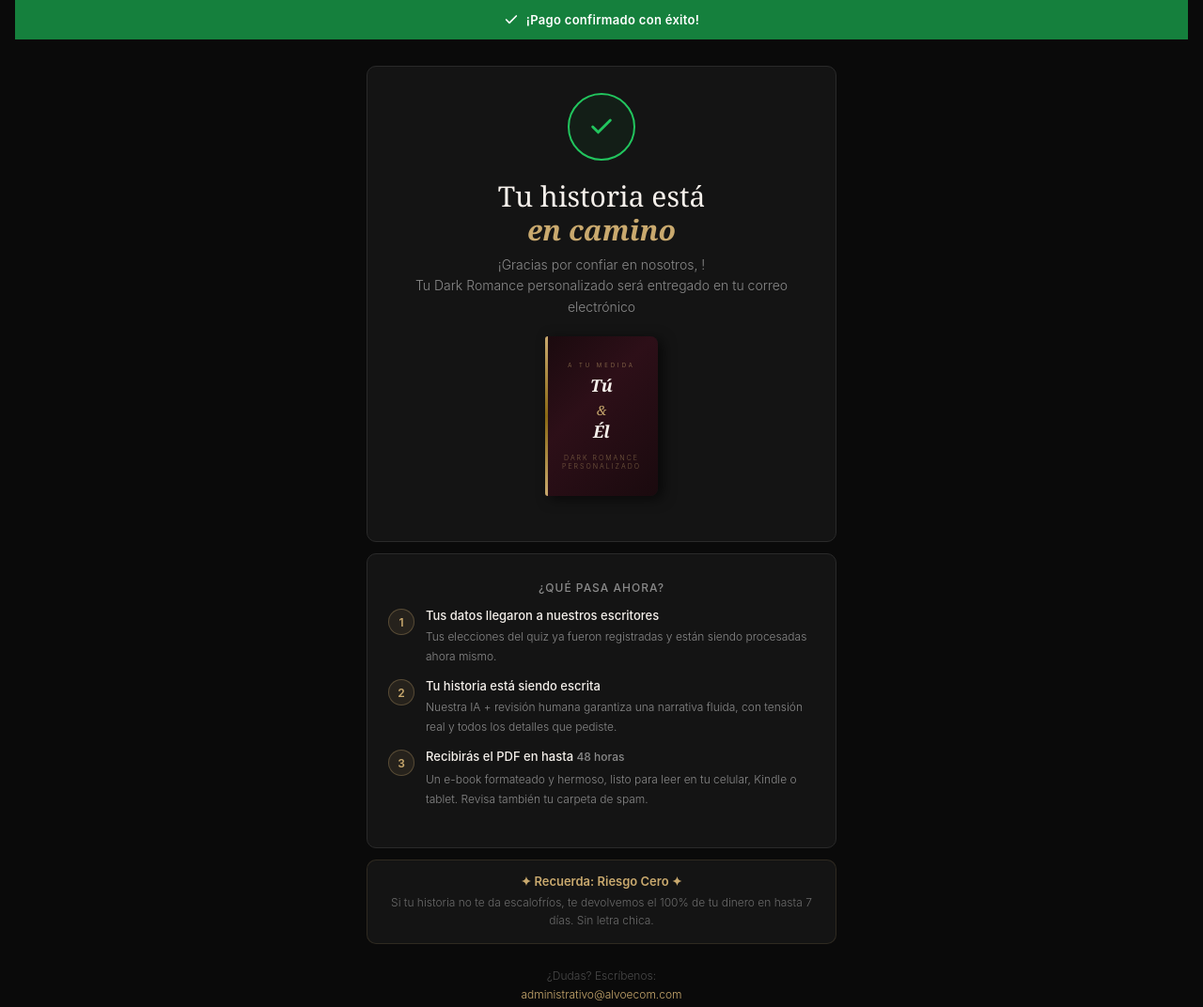
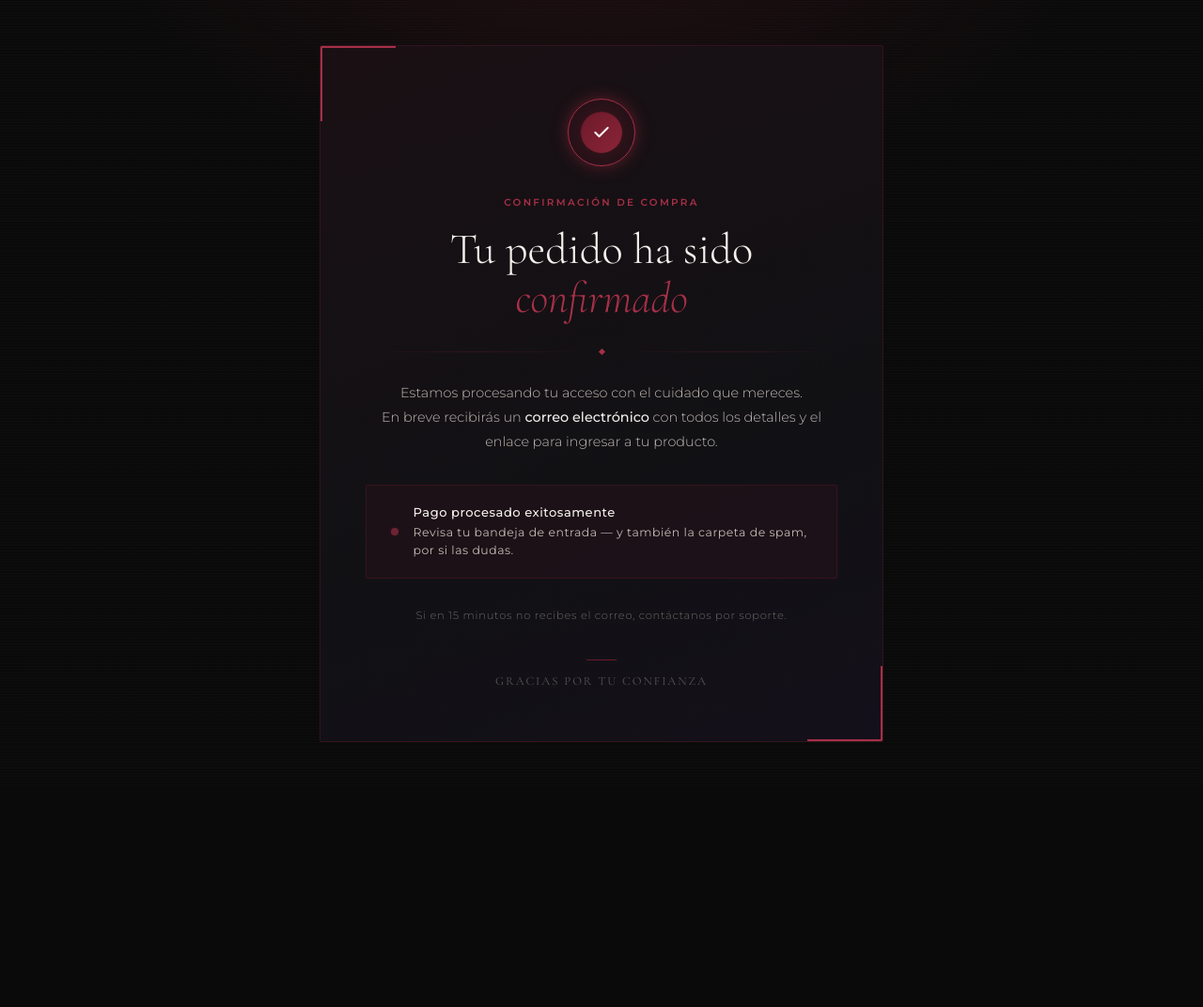
Before and after one commit to marcosffcode/seuromance, a plain HTML site: page gracias/index.html in a window 1280 px wide. Shown: the whole page at 94% size. After the commit the page ends 838 px from the top, so only its background shows below. Drawn offline with nearby package versions, Linux system fonts and the light colour scheme.

Commit message:
Update index.html

```diff
--- a/gracias/index.html
+++ b/gracias/index.html
@@ -1,254 +1,356 @@
 <!DOCTYPE html>
 <html lang="es-MX">
 <head>
-  <meta charset="UTF-8"/>
-  <meta name="viewport" content="width=device-width, initial-scale=1, maximum-scale=1"/>
-  <title>¡Tu historia está en camino! ✨</title>
+  <meta charset="UTF-8" />
+  <meta name="viewport" content="width=device-width, initial-scale=1.0" />
+  <title>¡Pedido Confirmado!</title>
+  <link href="https://fonts.googleapis.com/css2?family=Cormorant+Garamond:ital,wght@0,300;0,400;0,600;1,300;1,400&family=Montserrat:wght@300;400;500;600&display=swap" rel="stylesheet" />
   <style>
-    :root {
-      --bg: #0A0A0A;
-      --bg-card: #141414;
-      --border: #2a2a2a;
-      --gold: #C9A96E;
-      --green: #22c55e;
-      --green-bg: rgba(21,128,61,.1);
-      --cream: #F5F0EB;
-      --muted: #8a8a8a;
-      --serif: Georgia, 'Times New Roman', serif;
-      --sans: -apple-system, BlinkMacSystemFont, 'Segoe UI', Helvetica, Arial, sans-serif;
+    *, *::before, *::after {
+      box-sizing: border-box;
+      margin: 0;
+      padding: 0;
     }
 
-    *, *::before, *::after { box-sizing: border-box; margin: 0; padding: 0; }
+    :root {
+      --wine:        #6B1A2A;
+      --wine-light:  #8C2438;
+      --wine-glow:   #A63048;
+      --black:       #0A0A0A;
+      --near-black:  #111114;
+      --charcoal:    #1C1C20;
+      --white:       #F5F0ED;
+      --white-dim:   #C2B9B4;
+      --border:      rgba(107, 26, 42, 0.35);
+    }
 
+    html, body {
+      min-height: 100%;
+      background-color: var(--black);
+      color: var(--white);
+      font-family: 'Montserrat', sans-serif;
+      font-weight: 300;
+      -webkit-font-smoothing: antialiased;
+    }
+
+    /* ── Background texture ── */
     body {
-      font-family: var(--sans);
-      font-weight: 300;
-      background: var(--bg);
-      color: var(--cream);
+      background-image:
+        radial-gradient(ellipse 60% 50% at 50% -10%, rgba(107, 26, 42, 0.22) 0%, transparent 70%),
+        repeating-linear-gradient(
+          0deg,
+          transparent,
+          transparent 2px,
+          rgba(255,255,255,0.012) 2px,
+          rgba(255,255,255,0.012) 3px
+        );
+    }
+
+    /* ── Layout ── */
+    .page {
       min-height: 100vh;
       display: flex;
       flex-direction: column;
       align-items: center;
-      padding: 0 16px 60px;
+      justify-content: center;
+      padding: 3rem 1.5rem;
     }
 
-    /* ── Topo ── */
-    .topo {
+    .card {
+      max-width: 600px;
       width: 100%;
-      background: #15803d;
-      padding: 13px 16px;
+      background: linear-gradient(160deg, #1a1014 0%, var(--near-black) 60%, #14101a 100%);
+      border: 1px solid var(--border);
+      border-radius: 2px;
+      padding: 3.5rem 3rem;
+      position: relative;
+      overflow: hidden;
+      animation: fadeUp 0.9s cubic-bezier(0.22, 1, 0.36, 1) both;
+    }
+
+    /* Corner accent — the signature element */
+    .card::before {
+      content: '';
+      position: absolute;
+      top: 0; left: 0;
+      width: 80px; height: 80px;
+      border-top: 2px solid var(--wine-glow);
+      border-left: 2px solid var(--wine-glow);
+      border-radius: 2px 0 0 0;
+    }
+    .card::after {
+      content: '';
+      position: absolute;
+      bottom: 0; right: 0;
+      width: 80px; height: 80px;
+      border-bottom: 2px solid var(--wine-glow);
+      border-right: 2px solid var(--wine-glow);
+      border-radius: 0 0 2px 0;
+    }
+
+    /* ── Icon ── */
+    .seal {
+      width: 72px;
+      height: 72px;
+      margin: 0 auto 2rem;
+      position: relative;
       display: flex;
       align-items: center;
       justify-content: center;
-      gap: 8px;
-      margin-bottom: 28px;
-    }
-    .topo span { font-size: 13px; font-weight: 600; color: #fff; letter-spacing: .3px; }
-
-    /* ── Layout ── */
-    .page { width: 100%; max-width: 500px; }
-
-    .card {
-      background: var(--bg-card);
-      border: 1px solid var(--border);
-      border-radius: 10px;
-      padding: 28px 22px;
-      margin-bottom: 12px;
-      text-align: center;
+      animation: sealPop 0.6s 0.5s cubic-bezier(0.34, 1.56, 0.64, 1) both;
     }
 
-    /* ── Check circle ── */
-    .check-circle {
-      width: 72px; height: 72px;
+    .seal-ring {
+      position: absolute;
+      inset: 0;
       border-radius: 50%;
-      background: var(--green-bg);
-      border: 2px solid var(--green);
-      display: flex; align-items: center; justify-content: center;
-      margin: 0 auto 20px;
-      animation: pop .45s cubic-bezier(.17,.67,.3,1.3) both;
-    }
-    @keyframes pop {
-      from { transform: scale(0); opacity: 0; }
-      to   { transform: scale(1); opacity: 1; }
-    }
-    .check-circle svg {
-      stroke-dasharray: 30;
-      stroke-dashoffset: 30;
-      animation: draw .35s .45s ease forwards;
-    }
-    @keyframes draw { to { stroke-dashoffset: 0; } }
-
-    /* ── Hero text ── */
-    h1 {
-      font-family: var(--serif);
-      font-weight: 300;
-      font-size: 30px;
-      line-height: 1.2;
-      margin-bottom: 8px;
-    }
-    h1 em { color: var(--gold); font-weight: 700; font-style: italic; }
-
-    .sub {
-      font-size: 14px;
-      color: var(--muted);
-      line-height: 1.6;
-      margin-bottom: 20px;
-    }
-    .destaque { color: var(--gold); font-weight: 500; }
-
-    /* ── Book mini ── */
-    .book-mini {
-      width: 120px; height: 170px;
-      background: linear-gradient(135deg, #1a0a0e 0%, #2d0f18 40%, #1a0a0e 100%);
-      border-radius: 3px 8px 8px 3px;
-      box-shadow: 5px 3px 14px rgba(0,0,0,.6);
-      display: flex; flex-direction: column;
-      align-items: center; justify-content: center;
-      padding: 14px;
-      margin: 0 auto 20px;
-      position: relative; overflow: hidden;
-    }
-    .book-mini::before {
-      content: '';
-      position: absolute; left: 0; top: 0; bottom: 0; width: 3px;
-      background: linear-gradient(180deg, var(--gold), #8B6914, var(--gold));
-    }
-    .book-mini-label {
-      font-size: 6px; letter-spacing: 3px;
-      text-transform: uppercase; color: var(--gold); opacity: .7; margin-bottom: 8px;
-    }
-    .book-mini-title {
-      font-family: var(--serif);
-      font-weight: 700; font-style: italic; font-size: 18px;
-      color: var(--cream); text-align: center; line-height: 1.2; margin-bottom: 5px;
-    }
-    .book-mini-amp { font-family: var(--serif); font-size: 14px; color: var(--gold); font-style: italic; margin-bottom: 3px; }
-    .book-mini-sub {
-      font-size: 7px; letter-spacing: 2px; text-transform: uppercase;
-      color: rgba(201,169,110,.5); text-align: center; margin-top: 8px;
+      border: 1.5px solid var(--wine-glow);
+      box-shadow: 0 0 18px rgba(166, 48, 72, 0.45), inset 0 0 14px rgba(107, 26, 42, 0.3);
     }
 
-    /* ── Steps ── */
-    .steps-title {
-      font-size: 12px; letter-spacing: 1px;
-      text-transform: uppercase; color: var(--muted);
-      margin-bottom: 14px; font-weight: 500;
+    .seal-inner {
+      width: 44px;
+      height: 44px;
+      background: linear-gradient(135deg, var(--wine) 0%, var(--wine-light) 100%);
+      border-radius: 50%;
+      display: flex;
+      align-items: center;
+      justify-content: center;
+      box-shadow: 0 0 24px rgba(140, 36, 56, 0.6);
     }
-    .step-item {
-      display: flex; align-items: flex-start;
-      gap: 12px; margin-bottom: 14px; text-align: left;
+
+    .seal-check {
+      width: 20px;
+      height: 20px;
+      stroke: var(--white);
+      fill: none;
+      stroke-width: 2.5;
+      stroke-linecap: round;
+      stroke-linejoin: round;
+      animation: drawCheck 0.5s 1s ease both;
     }
-    .step-num {
-      width: 28px; height: 28px; border-radius: 50%;
-      background: rgba(201,169,110,.1);
-      border: 1px solid rgba(201,169,110,.3);
-      display: flex; align-items: center; justify-content: center;
-      font-size: 12px; font-weight: 600; color: var(--gold);
-      flex-shrink: 0; margin-top: 1px;
+
+    /* ── Eyebrow ── */
+    .eyebrow {
+      text-align: center;
+      font-family: 'Montserrat', sans-serif;
+      font-size: 0.65rem;
+      font-weight: 600;
+      letter-spacing: 0.22em;
+      text-transform: uppercase;
+      color: var(--wine-glow);
+      margin-bottom: 1.1rem;
     }
-    .step-info strong { display: block; font-size: 13px; font-weight: 500; color: var(--cream); margin-bottom: 3px; }
-    .step-info span   { font-size: 12px; color: var(--muted); line-height: 1.5; }
 
-    /* ── Guarantee ── */
-    .guarantee {
-      background: var(--bg-card);
-      border: 1px solid rgba(201,169,110,.15);
-      border-radius: 10px;
-      padding: 14px 18px; text-align: center;
+    /* ── Headline ── */
+    .headline {
+      font-family: 'Cormorant Garamond', serif;
+      font-size: clamp(2rem, 6vw, 2.9rem);
+      font-weight: 300;
+      line-height: 1.12;
+      text-align: center;
+      color: var(--white);
+      margin-bottom: 0.4rem;
     }
-    .guarantee-hl  { font-weight: 600; font-size: 13px; color: var(--gold); margin-bottom: 5px; }
-    .guarantee-sub { font-size: 12px; color: #6B6B6B; line-height: 1.6; }
 
-    /* ── Footer ── */
-    .suporte { margin-top: 24px; font-size: 12px; color: #4a4a4a; text-align: center; line-height: 1.7; }
-    .suporte a { color: var(--gold); text-decoration: none; }
+    .headline em {
+      font-style: italic;
+      color: var(--wine-glow);
+    }
+
+    /* ── Divider ── */
+    .divider {
+      display: flex;
+      align-items: center;
+      gap: 1rem;
+      margin: 1.8rem 0;
+    }
+    .divider-line {
+      flex: 1;
+      height: 1px;
+      background: linear-gradient(90deg, transparent, var(--border), transparent);
+    }
+    .divider-diamond {
+      width: 5px;
+      height: 5px;
+      background: var(--wine-glow);
+      transform: rotate(45deg);
+      flex-shrink: 0;
+    }
+
+    /* ── Body text ── */
+    .body-text {
+      text-align: center;
+      font-size: 0.9rem;
+      font-weight: 300;
+      line-height: 1.8;
+      color: var(--white-dim);
+      margin-bottom: 2rem;
+    }
+
+    .body-text strong {
+      color: var(--white);
+      font-weight: 500;
+    }
+
+    /* ── Status strip ── */
+    .status-strip {
+      background: rgba(107, 26, 42, 0.12);
+      border: 1px solid var(--border);
+      border-radius: 2px;
+      padding: 1.2rem 1.6rem;
+      display: flex;
+      align-items: center;
+      gap: 1rem;
+      margin-bottom: 2rem;
+    }
+
+    .status-dot {
+      width: 8px;
+      height: 8px;
+      border-radius: 50%;
+      background: var(--wine-glow);
+      flex-shrink: 0;
+      box-shadow: 0 0 10px rgba(166, 48, 72, 0.8);
+      animation: pulse 2s ease-in-out infinite;
+    }
+
+    .status-text {
+      font-size: 0.78rem;
+      font-weight: 400;
+      letter-spacing: 0.04em;
+      color: var(--white-dim);
+      line-height: 1.5;
+    }
+
+    .status-text span {
+      display: block;
+      color: var(--white);
+      font-weight: 500;
+      font-size: 0.82rem;
+      margin-bottom: 0.15rem;
+    }
+
+    /* ── CTA hint ── */
+    .cta-hint {
+      text-align: center;
+      font-size: 0.72rem;
+      letter-spacing: 0.06em;
+      color: rgba(194, 185, 180, 0.5);
+      margin-bottom: 2.5rem;
+    }
+
+    /* ── Footer signature ── */
+    .footer-sig {
+      text-align: center;
+      margin-top: 2rem;
+    }
+
+    .footer-rule {
+      width: 32px;
+      height: 1px;
+      background: var(--wine);
+      margin: 0 auto 0.9rem;
+    }
+
+    .footer-brand {
+      font-family: 'Cormorant Garamond', serif;
+      font-size: 0.8rem;
+      font-weight: 400;
+      letter-spacing: 0.15em;
+      text-transform: uppercase;
+      color: rgba(194, 185, 180, 0.4);
+    }
+
+    /* ── Animations ── */
+    @keyframes fadeUp {
+      from { opacity: 0; transform: translateY(32px); }
+      to   { opacity: 1; transform: translateY(0); }
+    }
+
+    @keyframes sealPop {
+      from { opacity: 0; transform: scale(0.5); }
+      to   { opacity: 1; transform: scale(1); }
+    }
+
+    @keyframes drawCheck {
+      from { stroke-dasharray: 30; stroke-dashoffset: 30; }
+      to   { stroke-dasharray: 30; stroke-dashoffset: 0; }
+    }
+
+    @keyframes pulse {
+      0%, 100% { opacity: 1; box-shadow: 0 0 10px rgba(166, 48, 72, 0.8); }
+      50%       { opacity: 0.6; box-shadow: 0 0 4px rgba(166, 48, 72, 0.3); }
+    }
+
+    /* ── Responsive ── */
+    @media (max-width: 480px) {
+      .card { padding: 2.5rem 1.6rem; }
+      .card::before, .card::after { width: 48px; height: 48px; }
+    }
+
+    @media (prefers-reduced-motion: reduce) {
+      *, *::before, *::after { animation: none !important; }
+    }
   </style>
 </head>
 <body>
+  <div class="page">
+    <div class="card">
 
-  <div class="topo">
-    <svg width="16" height="16" viewBox="0 0 24 24" fill="none" stroke="#fff" stroke-width="2.5" stroke-linecap="round" stroke-linejoin="round">
-      <polyline points="20 6 9 17 4 12"/>
-    </svg>
-    <span>¡Pago confirmado con éxito!</span>
-  </div>
-
-  <div class="page">
-
-    <div class="card">
-      <div class="check-circle">
-        <svg width="28" height="28" viewBox="0 0 24 24" fill="none" stroke="#22c55e" stroke-width="2.5" stroke-linecap="round" stroke-linejoin="round">
-          <polyline points="20 6 9 17 4 12"/>
-        </svg>
-      </div>
-
-      <h1>Tu historia está<br><em>en camino</em></h1>
-      <p class="sub">
-        ¡Gracias por confiar en nosotros,
-        <strong id="nomeCliente" class="destaque"></strong>!<br>
-        Tu Dark Romance personalizado será entregado en tu correo electrónico<br>
-
-      </p>
-
-      <div class="book-mini">
-        <div class="book-mini-label">A Tu Medida</div>
-        <div class="book-mini-title" id="bookNome1">Tú</div>
-        <div class="book-mini-amp">&amp;</div>
-        <div class="book-mini-title" id="bookNome2">Él</div>
-        <div class="book-mini-sub">Dark Romance Personalizado</div>
-      </div>
-    </div>
-
-    <div class="card">
-      <div class="steps-title">¿Qué pasa ahora?</div>
-
-      <div class="step-item">
-        <div class="step-num">1</div>
-        <div class="step-info">
-          <strong>Tus datos llegaron a nuestros escritores</strong>
-          <span>Tus elecciones del quiz ya fueron registradas y están siendo procesadas ahora mismo.</span>
+      <!-- Seal / check icon -->
+      <div class="seal">
+        <div class="seal-ring"></div>
+        <div class="seal-inner">
+          <svg class="seal-check" viewBox="0 0 24 24">
+            <polyline points="20 6 9 17 4 12" />
+          </svg>
         </div>
       </div>
 
-      <div class="step-item">
-        <div class="step-num">2</div>
-        <div class="step-info">
-          <strong>Tu historia está siendo escrita</strong>
-          <span>Nuestra IA + revisión humana garantiza una narrativa fluida, con tensión real y todos los detalles que pediste.</span>
+      <!-- Eyebrow -->
+      <p class="eyebrow">Confirmación de compra</p>
+
+      <!-- Headline -->
+      <h1 class="headline">
+        Tu pedido ha sido<br><em>confirmado</em>
+      </h1>
+
+      <!-- Divider -->
+      <div class="divider">
+        <div class="divider-line"></div>
+        <div class="divider-diamond"></div>
+        <div class="divider-line"></div>
+      </div>
+
+      <!-- Body -->
+      <p class="body-text">
+        Estamos procesando tu acceso con el cuidado que mereces.<br>
+        En breve recibirás un <strong>correo electrónico</strong> con todos los detalles
+        y el enlace para ingresar a tu producto.
+      </p>
+
+      <!-- Status strip -->
+      <div class="status-strip">
+        <div class="status-dot"></div>
+        <div class="status-text">
+          <span>Pago procesado exitosamente</span>
+          Revisa tu bandeja de entrada — y también la carpeta de spam, por si las dudas.
         </div>
       </div>
 
-      <div class="step-item">
-        <div class="step-num">3</div>
-        <div class="step-info">
-          <strong>Recibirás el PDF en hasta <span id="prazo">48 horas</span></strong>
-          <span>Un e-book formateado y hermoso, listo para leer en tu celular, Kindle o tablet. Revisa también tu carpeta de spam.</span>
-        </div>
+      <!-- CTA hint -->
+      <p class="cta-hint">
+        Si en 15 minutos no recibes el correo, contáctanos por soporte.
+      </p>
+
+      <!-- Footer -->
+      <div class="footer-sig">
+        <div class="footer-rule"></div>
+        <p class="footer-brand">Gracias por tu confianza</p>
       </div>
+
     </div>
-
-    <div class="guarantee">
-      <div class="guarantee-hl">✦ Recuerda: Riesgo Cero ✦</div>
-      <div class="guarantee-sub">Si tu historia no te da escalofríos, te devolvemos el 100% de tu dinero en hasta 7 días. Sin letra chica.</div>
-    </div>
-
-    <div class="suporte">
-      ¿Dudas? Escríbenos:<br>
-      <a href="mailto:administrativo@alvoecom.com">administrativo@alvoecom.com</a>
-    </div>
-
   </div>
-
-  <script>
-    var p = new URLSearchParams(window.location.search);
-    var email = p.get('email') || '';
-    var nome  = p.get('nome')  || '';
-
-    if (email) document.getElementById('emailDestino').textContent = email;
-    if (nome)  document.getElementById('nomeCliente').textContent  = nome + ',';
-
-    if (p.get('express') === '1') document.getElementById('prazo').textContent = '24 horas';
-  </script>
-
 </body>
 </html>
```
